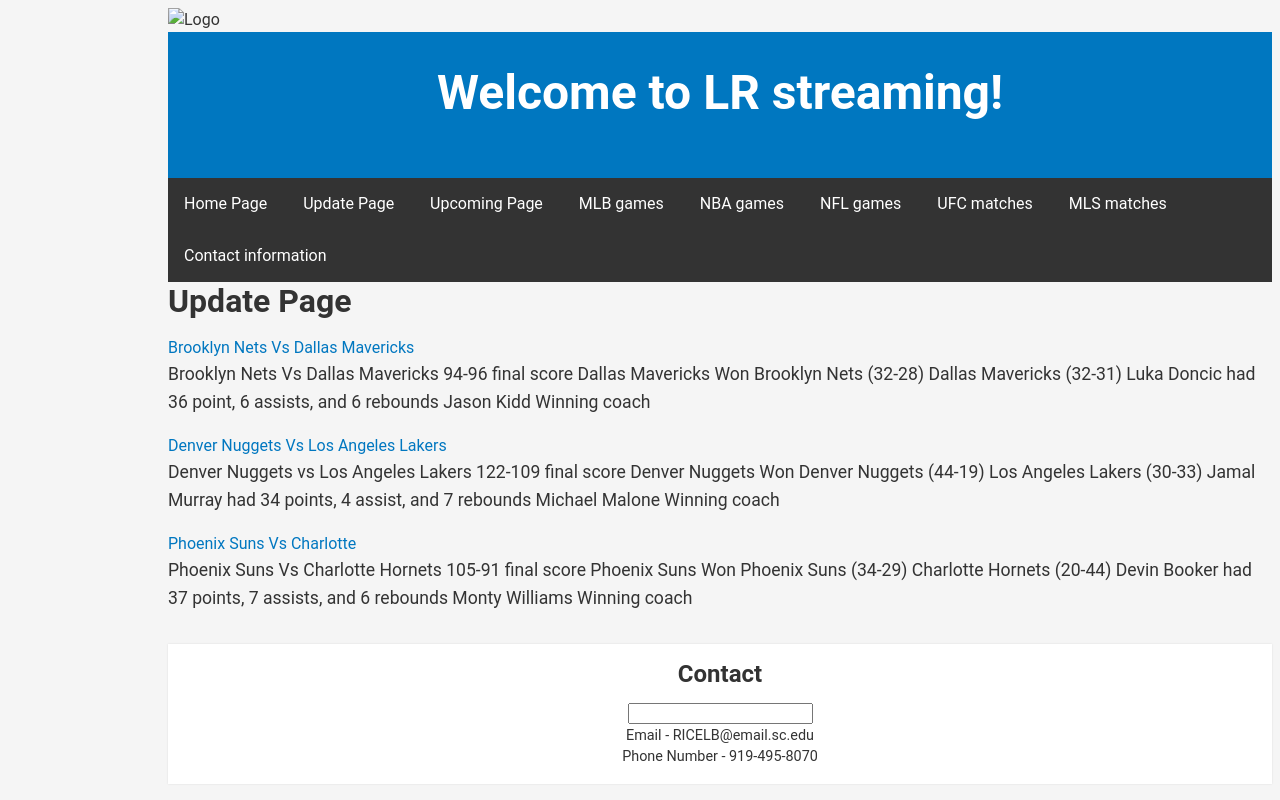
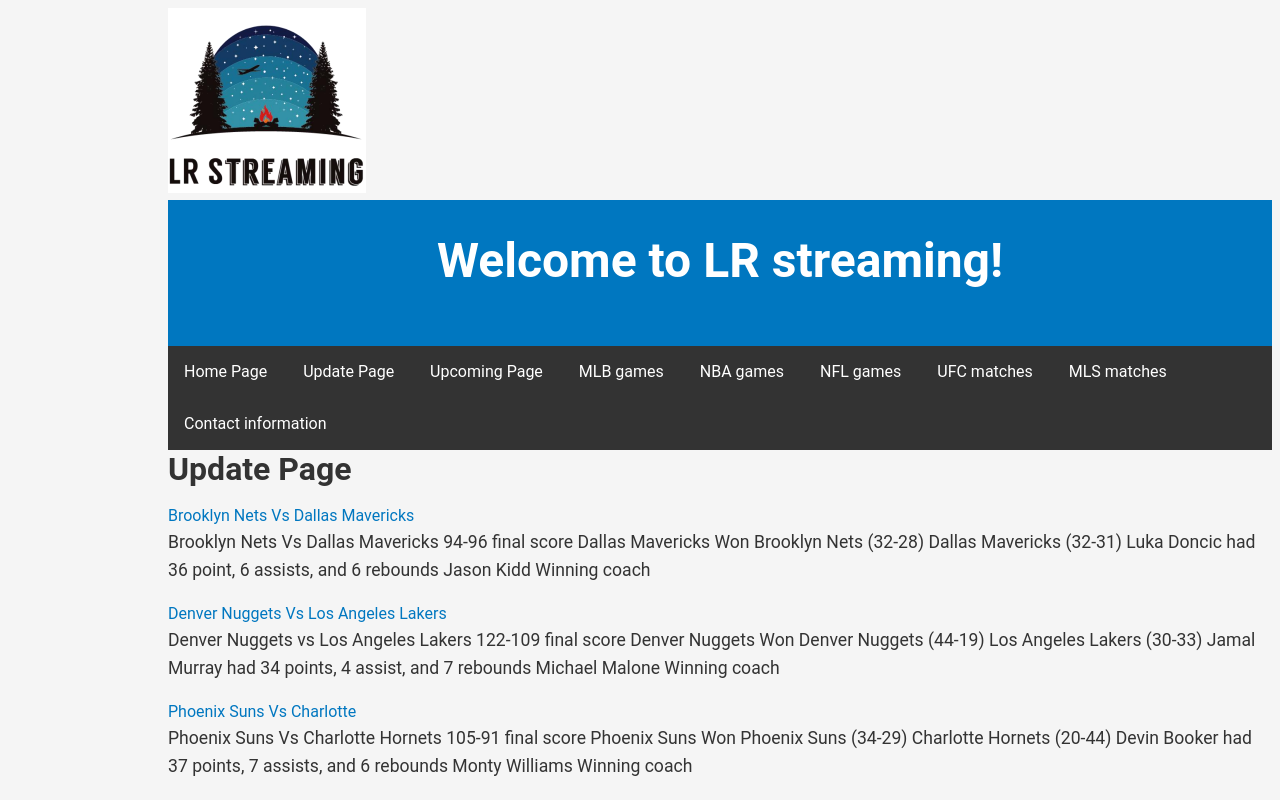
Before and after one commit to lukerice9/LRstreaming.github.io, a plain HTML site: page update.html in a window 1280 px wide. Shown: the top 800 px of the page. Drawn offline with Linux system fonts and the light colour scheme.

Commit message:
Update update.html

```diff
--- a/update.html
+++ b/update.html
@@ -8,8 +8,8 @@
         <meta name="keywords" content="sports,scores,streaming,updates,news">
         <meta name="author" content="Luke Rice">
         <meta name="viewport" content="width=device-width, initial-scale=1.0">
-        <link rel="icon" type="images/png" href="LRstreaming.png">
-        <img src="LRstreaming.png" alt="Logo">
+        <link rel="icon" type="images/png" href="images/LRstreaming.png">
+        <img src="images/LRstreaming.png" alt="Logo">
 
         <style>
             div {text-align: center;}
```
